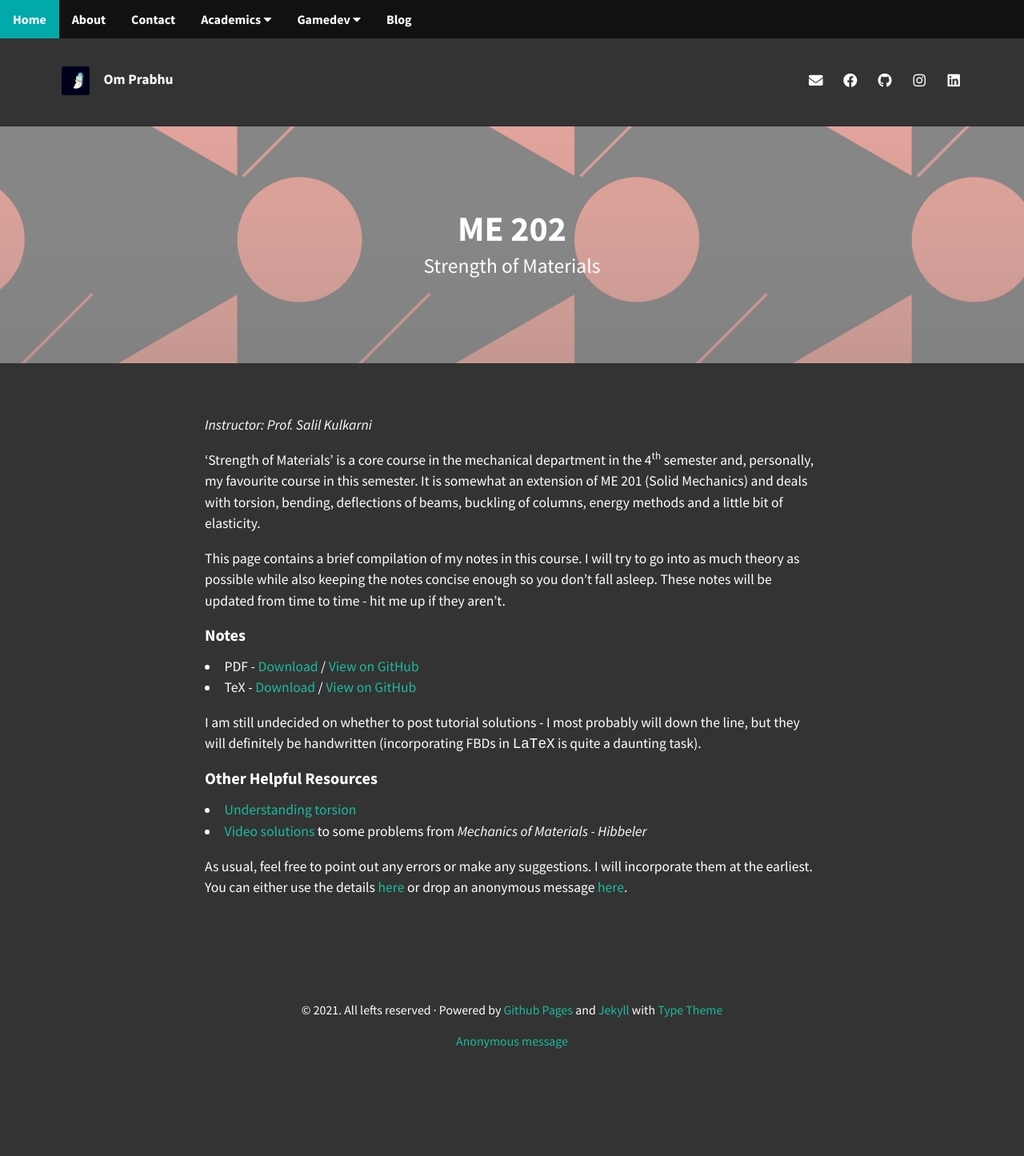
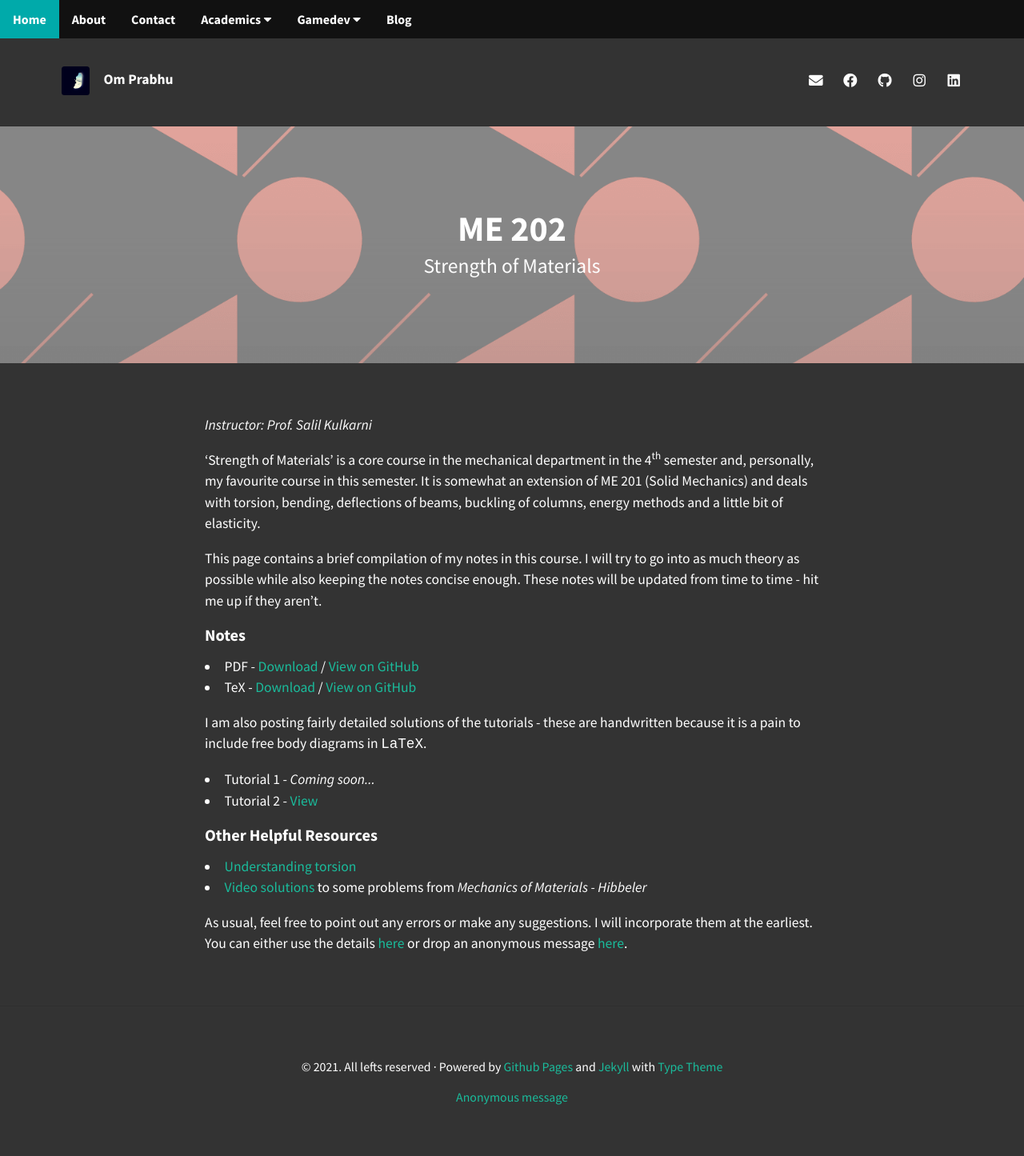
Before and after one commit to omprabhu31/omprabhu31.github.io, a Jekyll site: the page built from academics/notes/me202/me202.md, in a window 1280 px wide. Shown: the whole page at 80% size. Built offline with Jekyll 4.4.1, drawn with Linux system fonts in a browser that asks for light colours; nearby versions of some CDN libraries; before the commit the page ends 1375 px from its top, so only the background shows below that.

Commit message:
added me202 tut2

```diff
--- a/academics/notes/me202/me202.md
+++ b/academics/notes/me202/me202.md
@@ -10,7 +10,7 @@ hide: true
 
 'Strength of Materials' is a core course in the mechanical department in the 4<sup>th</sup> semester and, personally, my favourite course in this semester. It is somewhat an extension of ME 201 (Solid Mechanics) and deals with torsion, bending, deflections of beams, buckling of columns, energy methods and a little bit of elasticity.
 
-This page contains a brief compilation of my notes in this course. I will try to go into as much theory as possible while also keeping the notes concise enough so you don't fall asleep. These notes will be updated from time to time - hit me up if they aren't.
+This page contains a brief compilation of my notes in this course. I will try to go into as much theory as possible while also keeping the notes concise enough. These notes will be updated from time to time - hit me up if they aren't.
 
 <h4>Notes</h4>
 
@@ -19,8 +19,12 @@ This page contains a brief compilation of my notes in this course. I will try to
 <li>TeX - <a href="https://omprabhu31.github.io/academics/notes/me202/me202notes.tex">Download</a> / <a href="https://github.com/omprabhu31/omprabhu31.github.io/blob/master/academics/notes/me202/me202notes.tex">View on GitHub</a></li>
 </ul>
 
-I am still undecided on whether to post tutorial solutions - I most probably will down the line, but they will definitely be handwritten (incorporating FBDs in `LaTeX` is quite a daunting task).
+I am also posting fairly detailed solutions of the tutorials - these are handwritten because it is a pain to include free body diagrams in `LaTeX`.
 
+<ul>
+<li>Tutorial 1 - <i>Coming soon...</i></li>
+<li>Tutorial 2 - <a href="https://omprabhu31.github.io/academics/notes/me202/tutorials/me202_tut2.pdf">View</a></li>
+</ul>
 
 <h4>Other Helpful Resources</h4>
 
```
Also changed, not shown: 1 other file.
